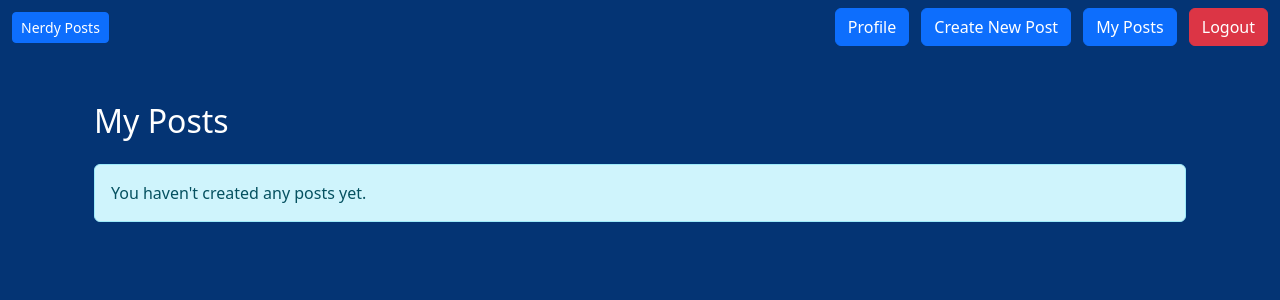
After one commit to furqann76/Post-Website, a Django app: page /my_posts/ in a window 1280 px wide. The commit adds this page. Shown: the top 300 px of the page. Run offline with Django 5.2, Linux system fonts and the light colour scheme; the visitor is signed in with stand-in values (Sample User, id 1); data that the repository does not hold is empty; some libraries are stand-ins or nearby versions.

Commit message:
created a my_posts.html and added urls,views etc

```diff
--- a/blog/apps.py
+++ b/blog/apps.py
@@ -6,4 +6,4 @@ class BlogConfig(AppConfig):
     name = "blog"
 
     def ready(self):
-        import blog.signals
+        import blog.signals  # type: ignore
--- a/blog/models.py
+++ b/blog/models.py
@@ -39,6 +39,7 @@ class Post(models.Model):
     title = models.CharField(max_length=250)
     content = models.TextField()
     created_at = models.DateTimeField(auto_now_add=True)
+    user = models.ForeignKey(User, on_delete=models.CASCADE)
 
     def __str__(self):
         return self.title
--- a/blog/templates/blog/base.html
+++ b/blog/templates/blog/base.html
@@ -30,7 +30,7 @@
                 {% if user.is_authenticated %}
                     <a href="{% url 'profile' %}" class="btn btn-primary me-2">Profile</a>
                     <a href="{% url 'post-create' %}" class="btn btn-primary me-2">Create New Post</a>
-
+                    <a href="{% url 'my_posts' %}" class="btn btn-primary me-2">My Posts</a>
                     <!-- Logout as POST form -->
                     <form method="post" action="{% url 'logout' %}" style="display:inline;">
                         {% csrf_token %}
--- a/blog/templates/blog/home.html
+++ b/blog/templates/blog/home.html
@@ -17,12 +17,6 @@
             <p class="text-white">{{ post.content }}</p>
             <div>
                 <small class="d-flex justify-content-between align-items-center text-white">{{ post.created_at }}</small>
-                {% if user.is_authenticated %}
-                <div class="btn-group">
-                    <a href="{% url 'post-update' post.pk %}" class="btn btn-sm btn-outline-secondary me-2">Edit</a>
-                    <a href="{% url 'post-delete' post.pk %}" class="btn btn-sm btn-outline-danger me-1">Delete</a>
-                </div>
-                {% endif %}
             </div>
         </div>
     </div>
--- /dev/null
+++ b/blog/templates/blog/my_posts.html
@@ -0,0 +1,29 @@
+{% extends "blog/base.html" %}
+{% load static %}
+{% block content %}
+<div class="container mt-5">
+    <h2 class="text-white mb-4">My Posts</h2>
+
+    {% for post in posts %}
+    <div class="card text-white mb-4 shadow rounded-4" style="background-color: #000;">
+        <div class="card-body">
+            <h3 class="card-title">
+                <a href="{% url 'post_detail' post.pk %}" class="text-primary text-decoration-none">
+                    {{ post.title }}
+                </a>
+            </h3>
+            <p class="card-text">{{ post.content|truncatewords:30 }}</p>
+            <p class="text-uppercase small mb-1">Posted on {{ post.created_at|date:"F d, Y, P" }}</p>
+            <p class="small">Created by: {{ user }}</p>
+        </div>
+        <div class="btn-group">
+        {% if user.is_authenticated %}
+            <a href="{% url 'post-update' post.pk %}" class="btn btn-sm btn-outline-secondary text-white" style="margin-left: 1px;">Edit</a>
+            <a href="{% url 'post-delete' post.pk %}" class="btn btn-sm btn-outline-danger text-white" style="margin-left: 1px;">Delete</a>
+        {% endif %}
+    </div>
+    {% empty %}
+    <div class="alert alert-info">You haven't created any posts yet.</div>
+    {% endfor %}
+</div>
+{% endblock %}
--- a/blog/templates/blog/post_detail.html
+++ b/blog/templates/blog/post_detail.html
@@ -8,10 +8,6 @@
     <small class="text-white">{{ post.created_at }}</small>
 
     <div class="btn-group">
-        {% if user.is_authenticated %}
-            <a href="{% url 'post-update' post.pk %}" class="btn btn-sm btn-outline-secondary" style="margin-left: 1px;">Edit</a>
-            <a href="{% url 'post-delete' post.pk %}" class="btn btn-sm btn-outline-danger" style="margin-left: 1px;">Delete</a>
-        {% endif %}
         <a href="{% url 'home' %}" class="btn btn-sm btn-outline-primary" style="margin-left: 1px;">Return Home</a>
     </div>
 
--- a/blog/urls.py
+++ b/blog/urls.py
@@ -18,6 +18,7 @@ urlpatterns = [
     path("profile/", blog_views.profile, name="profile"),  # type: ignore
     path("edit_profile/", views.edit_profile, name="edit_profile"),
     path("post/<int:pk>/", views.post_detail, name="post_detail"),
+    path("my_posts/", views.my_posts, name="my_posts"),
     path(
         "comment/<int:comment_id>/delete/", views.delete_comment, name="delete_comment"
     ),
--- a/blog/views.py
+++ b/blog/views.py
@@ -98,6 +98,10 @@ class PostCreateView(LoginRequiredMixin, CreateView):
     fields = ["title", "content"]
     success_url = reverse_lazy("home")
 
+    def form_valid(self, form):
+        form.instance.user = self.request.user  # 👈 Set the user here!
+        return super().form_valid(form)
+
 
 # Update Post
 class PostUpdateView(LoginRequiredMixin, UpdateView):
@@ -124,3 +128,9 @@ def delete_comment(request, comment_id):
     post_pk = comment.post.pk
     comment.delete()
     return redirect("post_detail", pk=post_pk)
+
+
+@login_required
+def my_posts(request):
+    posts = Post.objects.filter(user=request.user).order_by("-created_at")
+    return render(request, "blog/my_posts.html", {"posts": posts})
```
Also changed, not shown: blog/migrations/0007_post_user.py (added), blog/migrations/0008_alter_post_user.py (added), blog/migrations/0009_alter_post_user.py (added).
